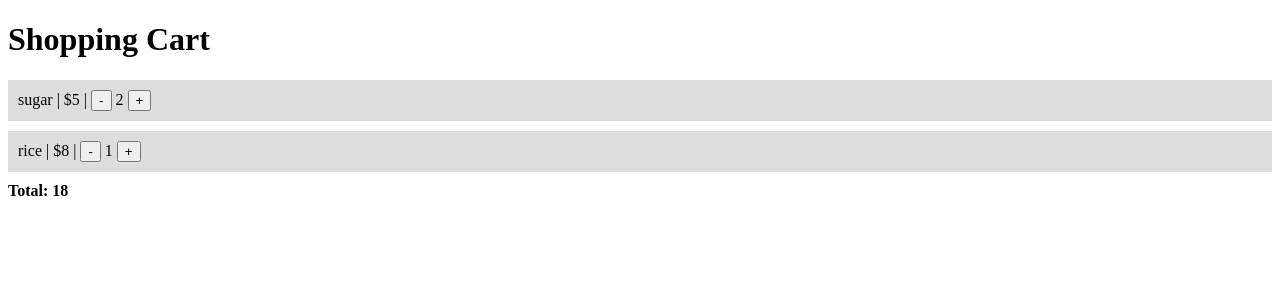
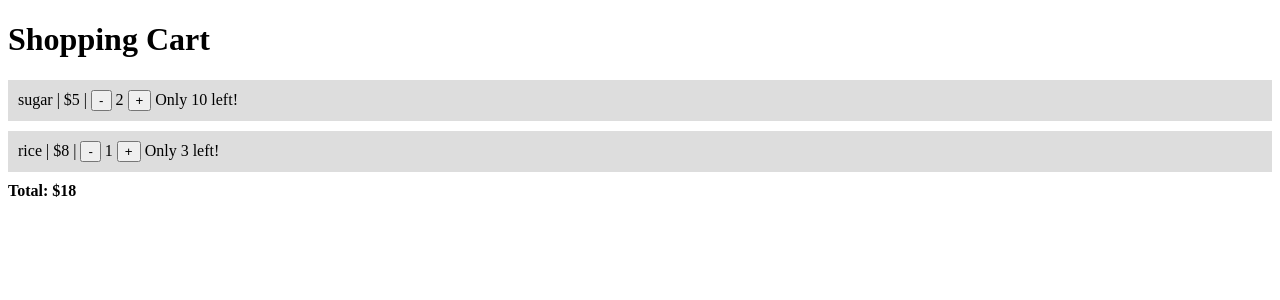
Before and after one commit to mrtariqsaeed/angular17-components-interaction, an Angular app: page / in a window 1280 px wide. Shown: the top 300 px of the page. Built offline with nearby package versions, Linux system fonts and the light colour scheme.

Commit message:
Components interaction

```diff
--- a/src/app/app.component.ts
+++ b/src/app/app.component.ts
@@ -1,45 +1,38 @@
-import { Component, signal } from '@angular/core'
+import { Component } from '@angular/core'
+import { Product } from './models'
+import { CartItemComponent } from './cart-item.component'
 
 @Component({
 	selector: 'app-root',
 	standalone: true,
+	imports: [CartItemComponent],
 	template: `
 		<h1>Shopping Cart</h1>
 
 		@for (product of products; track product.id) {
-      <li>
-        {{ product.name }} | {{ '$' + product.price }} |
-        <button (click)="reduceItem(product.id)">-</button>
-        {{ product.quantity }}
-        <button (click)="addItem(product.id)">+</button>
-      </li>
+      <cart-item
+        [product]="product"
+        (remove)="updateQTY('remove', product.id)"
+        (add)="updateQTY('add', product.id)"
+      />
 		}
-
-		<b>Total: {{ total }}</b>
-	`,
-	styles: `
-    li {
-      list-style: none;
-      margin: 10px 0;
-      padding: 10px;
-      background: #ddd;
-    }
-  `
+		<b>Total: {{ '$' + total }}</b>
+	`
 })
 export class AppComponent {
 	total = 0
-	products = [
+	products: Product[] = [
 		{
 			id: 1,
 			name: 'sugar',
 			price: 5,
-			quantity: 2
+			qty: 2
 		},
 		{
 			id: 2,
 			name: 'rice',
 			price: 8,
-			quantity: 1
+			qty: 1
 		}
 	]
 
@@ -47,19 +40,21 @@ export class AppComponent {
 		this.total = this.calcTotal()
 	}
 
-	addItem(id: number) {
-		const product = this.products.find((p) => p.id === id)
-		if (product) product.quantity++
-		this.total = this.calcTotal()
-	}
-
-	reduceItem(id: number) {
-		const product = this.products.find((p) => p.id === id)
-		if (product && product.quantity > 0) product.quantity--
-		this.total = this.calcTotal()
-	}
+  updateQTY(action: 'add' | 'remove', id: number) {
+    const product = this.products.find((p) => p.id === id)
+    if(!product) return
+    switch(action) {
+      case 'add':
+        product.qty++
+        break
+      case 'remove':
+        if(product.qty > 0) product.qty--
+        break
+    }
+    this.total = this.calcTotal()
+  }
 
 	calcTotal() {
-		return this.products.reduce((acc, p) => acc + p.price * p.quantity, 0)
+		return this.products.reduce((acc, p) => acc + p.price * p.qty, 0)
 	}
 }
--- /dev/null
+++ b/src/app/cart-item.component.ts
@@ -0,0 +1,49 @@
+import { Component, EventEmitter, Input, Output } from '@angular/core';
+import { Product, Stock } from './models';
+import { getStock } from './stock';
+
+@Component({
+  selector: 'cart-item',
+  standalone: true,
+  template: `
+    <li>
+        {{ product.name }} | {{ '$' + product.price }} |
+        <button (click)="removeItem()">-</button>
+        {{ product.qty }}
+        <button (click)="addItem()">+</button>
+        Only {{ stock?.qty ?? 0 }} left!
+    </li>
+  `,
+  styles: `
+    li {
+        list-style: none;
+        margin: 10px 0;
+        padding: 10px;
+        background: #ddd;
+    }
+  `
+})
+export class CartItemComponent {
+  _product!: Product
+  stock: Stock | undefined
+
+  @Input({ required: true })
+  set product(p: Product) {
+    this.stock = getStock().find((s) => s.id === p.id)
+    this._product = p
+  }
+  get product() {
+    return this._product
+  }
+
+  @Output() remove = new EventEmitter()
+  @Output() add = new EventEmitter()
+
+  removeItem() {
+    this.remove.emit()
+  }
+
+  addItem() {
+    this.add.emit()
+  }
+}
--- /dev/null
+++ b/src/app/models/index.ts
@@ -0,0 +1,2 @@
+export * from './product.model'
+export * from './stock.model'
--- /dev/null
+++ b/src/app/models/product.model.ts
@@ -0,0 +1,6 @@
+export interface Product {
+    id: number
+    name: string
+    price: number
+    qty: number
+}
--- /dev/null
+++ b/src/app/models/stock.model.ts
@@ -0,0 +1,4 @@
+export interface Stock {
+    id: number
+    qty: number
+}
--- /dev/null
+++ b/src/app/stock.ts
@@ -0,0 +1,14 @@
+import { Stock } from './models/stock.model'
+
+export const getStock = (): Stock[] => {
+    return [
+        {
+            id: 1,
+            qty: 10,
+        },
+        {
+            id: 2,
+            qty: 3,
+        }
+    ]
+}
```
